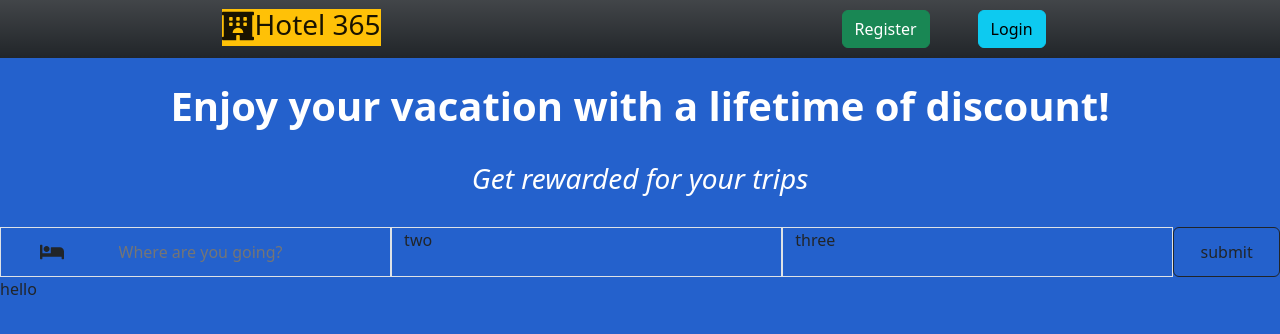
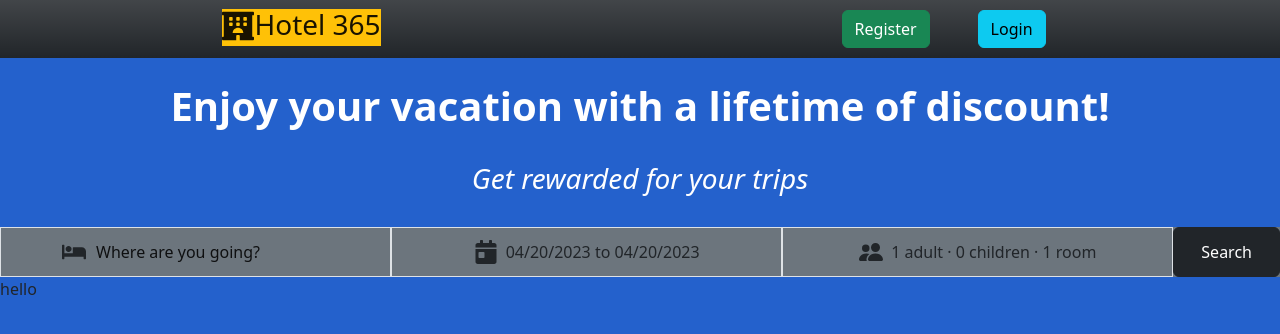
Before and after one commit to HF-exp-2-pi-i-x/MERN-hotel-booking-project, a React (Vite) app in the folder client/: page / in a window 1280 px wide. Shown: the top 334 px of the page. Built offline with nearby package versions, Linux system fonts and the light colour scheme.

Commit message:
finish header UI

```diff
--- a/client/package.json
+++ b/client/package.json
@@ -10,12 +10,15 @@
   },
   "dependencies": {
     "bootstrap": "^5.2.3",
+    "date-fns": "^2.29.3",
     "jquery": "^3.6.4",
     "popper.js": "^1.16.1",
     "react": "^18.2.0",
+    "react-date-range": "^1.4.0",
     "react-dom": "^18.2.0",
     "react-icons": "^4.8.0",
-    "react-router-dom": "^6.10.0"
+    "react-router-dom": "^6.10.0",
+    "sass": "^1.62.0"
   },
   "devDependencies": {
     "@types/react": "^18.0.28",
--- a/client/src/components/header/Header.jsx
+++ b/client/src/components/header/Header.jsx
@@ -1,6 +1,42 @@
-import { FaBed } from "react-icons/fa";
+import { FaBed,FaCalendarDay} from "react-icons/fa";
+import {BsPeopleFill} from "react-icons/bs";
+import { useState } from "react";
+import {format} from "date-fns";
+// react-date-range
+import 'react-date-range/dist/styles.css'; // main style file
+import 'react-date-range/dist/theme/default.css'; // theme css file
+import { DateRange } from "react-date-range";
+
+import "./header.scss";
 
 const Header = ()=>{
+
+  const [destination,setDestination]=useState("");
+
+  const [openDate,setOpenDate]=useState(false);
+  const [date,setDate]=useState([
+    {
+      startDate: new Date(),
+      endDate: new Date(),
+      key: "selection",
+    },
+  ]);
+
+  const [openOptions,setOpenOptions] = useState(false);
+  const [options,setOptions]= useState({
+    adult: 1,
+    children: 0,
+    room: 1,
+  })
+  const handleOption = (name,operation)=>{
+    setOptions((prev)=>{
+      return {
+        ...prev,
+        [name]: operation==="i"? options[name]+1: options[name]-1,
+      };
+    });
+  };
+
   return (
     <header>
       <br/>
@@ -10,18 +46,110 @@ const Header = ()=>{
       <br/>
 
       <div className="headerSearch container-fluid vh-50">
-        <div className="row">
-          <div className="col-lg border d-flex align-items-center justify-content-around" style={{height:"50px"}} >
-            <FaBed size="1.5em"/>
+        <div className="row bg-secondary">
+          <div className="col-lg border d-flex align-items-center justify-content-center position-relative" style={{height:"50px"}} >
+            <FaBed size="1.5em" className="me-2"/>
             <input
               type="text"
               placeholder="Where are you going?"
               style={{background:"transparent",border:"0",outline:"0"}}
+              onChange={(e)=>setDestination(e.target.value)}
             />
           </div>
-          <div className="col-lg border" style={{height:"50px"}}>two</div>
-          <div className="col-lg border" style={{height:"50px"}}>three</div>
-          <button className=" btn btn-outline-dark col-lg-1" style={{height:"50px"}}>submit</button>
+          <div className="col-lg border d-flex align-items-center justify-content-center" style={{height:"50px"}}>
+            <FaCalendarDay size="1.5em" className="me-2"/>
+            <span
+              onClick={()=>setOpenDate(!openDate)}
+            >
+              {`${format(date[0].startDate,"MM/dd/yyyy")} to ${format(date[0].endDate,"MM/dd/yyyy")}`}
+            </span>
+            {openDate && (
+              <DateRange
+                    editableDateInputs={true}
+                    onChange={(item) => setDate([item.selection])}
+                    moveRangeOnFirstSelection={false}
+                    ranges={date}
+                    minDate={new Date()}
+                    className="date position-absolute top-25 start-50"
+                  />
+            )}
+          </div>
+          <div className="col-lg border d-flex align-items-center justify-content-center position-relative" style={{height:"50px"}}>
+            <BsPeopleFill size="1.5em" className="me-2"/>
+            <span
+            onClick={()=>setOpenOptions(!openOptions)}
+            >
+            {`${options.adult} adult · ${options.children} children · ${options.room} room`}
+            </span>
+            {openOptions && (
+              <div className="options bg-white  position-absolute top-25 start-50 d-flex justify-content-around align-items-around flex-column">
+                <div className="optionItem d-flex justify-content-around align-items-center">
+                  <span className="optionText">Adult</span>
+                  <div className="optionCounter">
+                    <button
+                    disabled={options.adult<=1}
+                    className="optionCounterButton me-2"
+                    onClick={()=>handleOption("adult","d")}
+                    >
+                      -
+                    </button>
+                    <span className="optionCounterNumber me-2">
+                      {options.adult}
+                    </span>
+                    <button
+                    className="optionCounterButton"
+                    onClick={()=>handleOption("adult","i")}
+                    >
+                      +
+                    </button>
+                  </div>
+                </div>
+                <div className="optionItem d-flex justify-content-around align-items-center">
+                  <span className="optionText">Children</span>
+                  <div className="optionCounter">
+                    <button
+                    disabled={options.children<=1}
+                    className="optionCounterButton me-2"
+                    onClick={()=>handleOption("children","d")}
+                    >
+                      -
+                    </button>
+                    <span className="optionCounterNumber me-2">
+                      {options.children}
+                    </span>
+                    <button
+                    className="optionCounterButton"
+                    onClick={()=>handleOption("children","i")}
+                    >
+                      +
+                    </button>
+                  </div>
+                </div>
+                <div className="optionItem d-flex justify-content-around align-items-center">
+                  <span className="optionText">Room</span>
+                  <div className="optionCounter">
+                    <button
+                    disabled={options.room<=1}
+                    className="optionCounterButton me-2"
+                    onClick={()=>handleOption("room","d")}
+                    >
+                      -
+                    </button>
+                    <span className="optionCounterNumber me-2">
+                      {options.room}
+                    </span>
+                    <button
+                    className="optionCounterButton"
+                    onClick={()=>handleOption("room","i")}
+                    >
+                      +
+                    </button>
+                  </div>
+                </div>
+              </div>
+            )}
+          </div>
+          <button className=" btn btn-dark col-lg-1" style={{height:"50px"}}>Search</button>
         </div>
       </div>
     </header>
--- /dev/null
+++ b/client/src/components/header/header.scss
@@ -0,0 +1,9 @@
+.date{
+  z-index: 2;
+}
+
+.options{
+  z-index: 2;
+  width: 300px;
+  height: 150px;
+}
--- /dev/null
+++ b/client/src/custom.scss
@@ -0,0 +1,10 @@
+@import "../node_modules/bootstrap/scss/bootstrap";
+
+// add map on position values
+$custom-position-values: (
+  25:25%,
+  35:35%,
+  45:45%,
+);
+
+$position-values: map-merge($position-values,$custom-position-values);
--- a/client/src/index.css
+++ b/client/src/index.css
@@ -21,3 +21,16 @@ body{
 /* html,body,#root,#root>div{
   height:100%;
 } */
+
+::placeholder { /* Chrome, Firefox, Opera, Safari 10.1+ */
+  color: rgba(0, 0, 0, 0.87);;
+  opacity: 1; /* Firefox */
+}
+
+:-ms-input-placeholder { /* Internet Explorer 10-11 */
+  color: rgba(0, 0, 0, 0.87);;
+}
+
+::-ms-input-placeholder { /* Microsoft Edge */
+  color: black;
+}
--- a/client/src/main.jsx
+++ b/client/src/main.jsx
@@ -6,6 +6,7 @@ import 'bootstrap/dist/css/bootstrap.min.css';
 import $ from 'jquery';
 import Popper from 'popper.js';
 import 'bootstrap/dist/js/bootstrap.bundle.min';
+import "./custom.scss"
 
 import './index.css'
 
```
Also changed, not shown: 1 other file (tests, documents, lock files or other folders).
